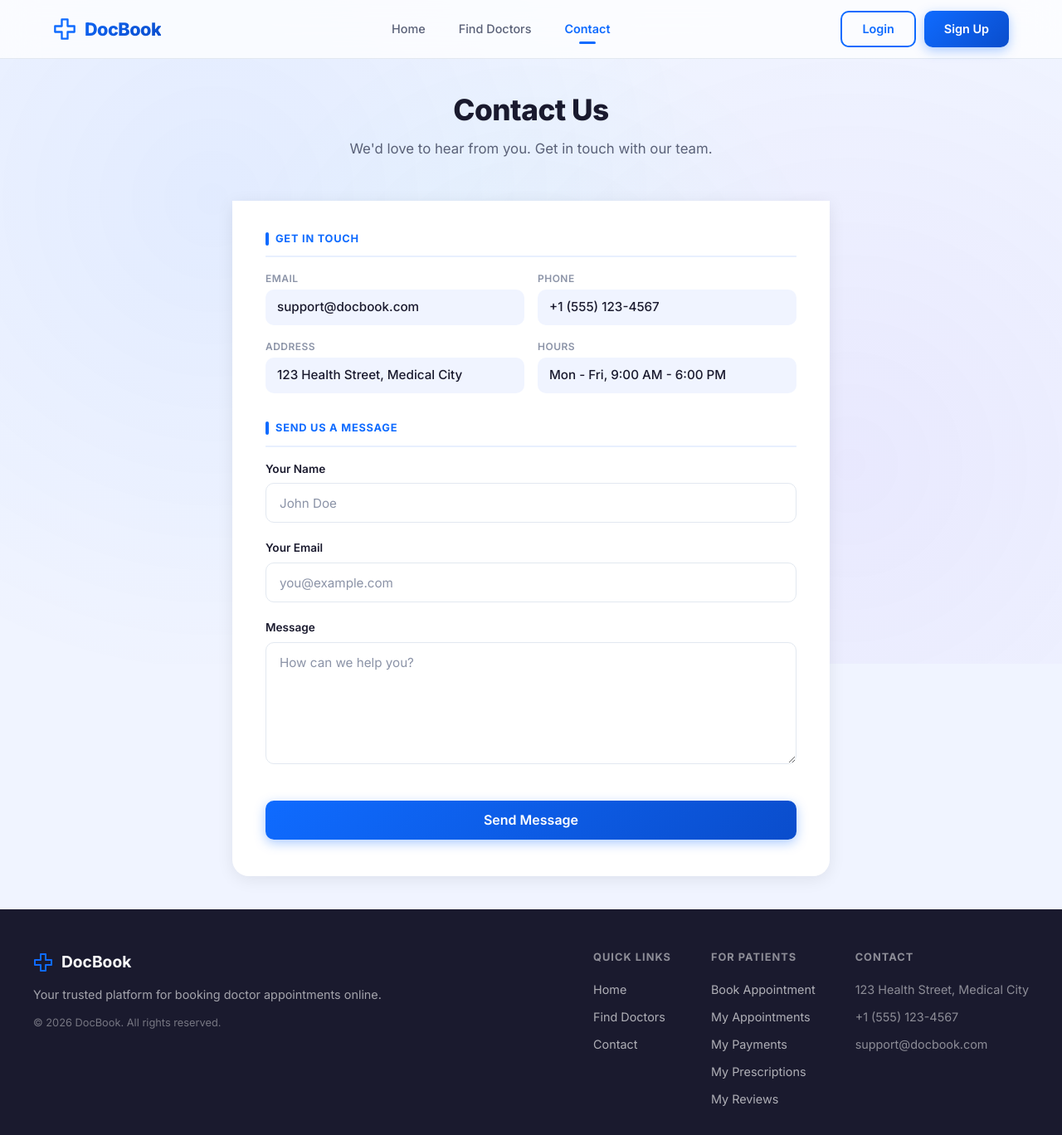
After one commit to Musthak2004/Doctor-Appointment-Booking-System, a Django app: page /contact/ in a window 1280 px wide. The commit adds this page. Shown: the whole page at 83% size. Run offline with Django 5.2, Linux system fonts and the light colour scheme; parts of the project's set-up code (start-up, migrations or seed data) failed here and were passed over.

Commit message:
Add Contact page with navbar and footer links
- Create ContactPageView in pages/views.py
- Add /contact/ route in pages/urls.py
- Create templates/contact.html with contact info and message form
- Add Contact link to navbar (after Find Doctors)
- Add Contact link to footer Quick Links

```diff
--- a/pages/urls.py
+++ b/pages/urls.py
@@ -1,6 +1,7 @@
 from django.urls import path
-from .views import HomePageView
+from .views import HomePageView, ContactPageView
 
 urlpatterns = [
     path("", HomePageView.as_view(), name="home"),
+    path("contact/", ContactPageView.as_view(), name="contact"),
 ]
--- a/pages/views.py
+++ b/pages/views.py
@@ -2,3 +2,6 @@ from django.views.generic import TemplateView
 
 class HomePageView(TemplateView):
     template_name = "home.html"
+
+class ContactPageView(TemplateView):
+    template_name = "contact.html"
--- a/templates/base.html
+++ b/templates/base.html
@@ -33,6 +33,7 @@
             <nav id="primary-nav" class="header__nav" aria-label="Main navigation">
                 <a href="{% url 'home' %}" class="header__nav-link" {% if request.path == '/' %}aria-current="page"{% endif %}>Home</a>
                 <a href="{% url 'doctors:doctor_list' %}" class="header__nav-link" {% if request.path == '/doctors/' %}aria-current="page"{% endif %}>Find Doctors</a>
+                <a href="{% url 'contact' %}" class="header__nav-link" {% if request.path == '/contact/' %}aria-current="page"{% endif %}>Contact</a>
 
                 <div class="header__nav-actions">
                     {% if user.is_authenticated %}
@@ -93,6 +94,7 @@
                     <div class="footer__links">
                         <a href="{% url 'home' %}" class="footer__link">Home</a>
                         <a href="{% url 'doctors:doctor_list' %}" class="footer__link">Find Doctors</a>
+                        <a href="{% url 'contact' %}" class="footer__link">Contact</a>
 
                     </div>
                 </div>
--- /dev/null
+++ b/templates/contact.html
@@ -0,0 +1,61 @@
+{% extends 'base.html' %}
+{% load static %}
+
+{% block title %}DocBook - Contact Us{% endblock %}
+
+{% block content %}
+<section class="section">
+  <div class="section__container">
+    <div class="section__header">
+      <h1 class="section__title">Contact Us</h1>
+      <p class="section__subtitle">We'd love to hear from you. Get in touch with our team.</p>
+    </div>
+
+    <div class="profile__body" style="max-width:720px;margin:0 auto">
+      <div class="profile__section">
+        <h2 class="profile__section-title">Get in Touch</h2>
+        <div class="profile__grid">
+          <div>
+            <span class="profile__field-label">Email</span>
+            <span class="profile__field-value">support@docbook.com</span>
+          </div>
+          <div>
+            <span class="profile__field-label">Phone</span>
+            <span class="profile__field-value">+1 (555) 123-4567</span>
+          </div>
+          <div>
+            <span class="profile__field-label">Address</span>
+            <span class="profile__field-value">123 Health Street, Medical City</span>
+          </div>
+          <div>
+            <span class="profile__field-label">Hours</span>
+            <span class="profile__field-value">Mon - Fri, 9:00 AM - 6:00 PM</span>
+          </div>
+        </div>
+      </div>
+
+      <div class="profile__section">
+        <h2 class="profile__section-title">Send Us a Message</h2>
+        <form method="post" class="form" novalidate>
+          {% csrf_token %}
+          <div class="form__group">
+            <label class="form__label" for="name">Your Name</label>
+            <input type="text" id="name" name="name" class="form__input" placeholder="John Doe" required>
+          </div>
+          <div class="form__group">
+            <label class="form__label" for="email">Your Email</label>
+            <input type="email" id="email" name="email" class="form__input" placeholder="you@example.com" required>
+          </div>
+          <div class="form__group">
+            <label class="form__label" for="message">Message</label>
+            <textarea id="message" name="message" rows="5" class="form__input" placeholder="How can we help you?" required></textarea>
+          </div>
+          <div class="form__actions">
+            <button type="submit" class="btn btn--primary btn--submit">Send Message</button>
+          </div>
+        </form>
+      </div>
+    </div>
+  </div>
+</section>
+{% endblock %}
```
